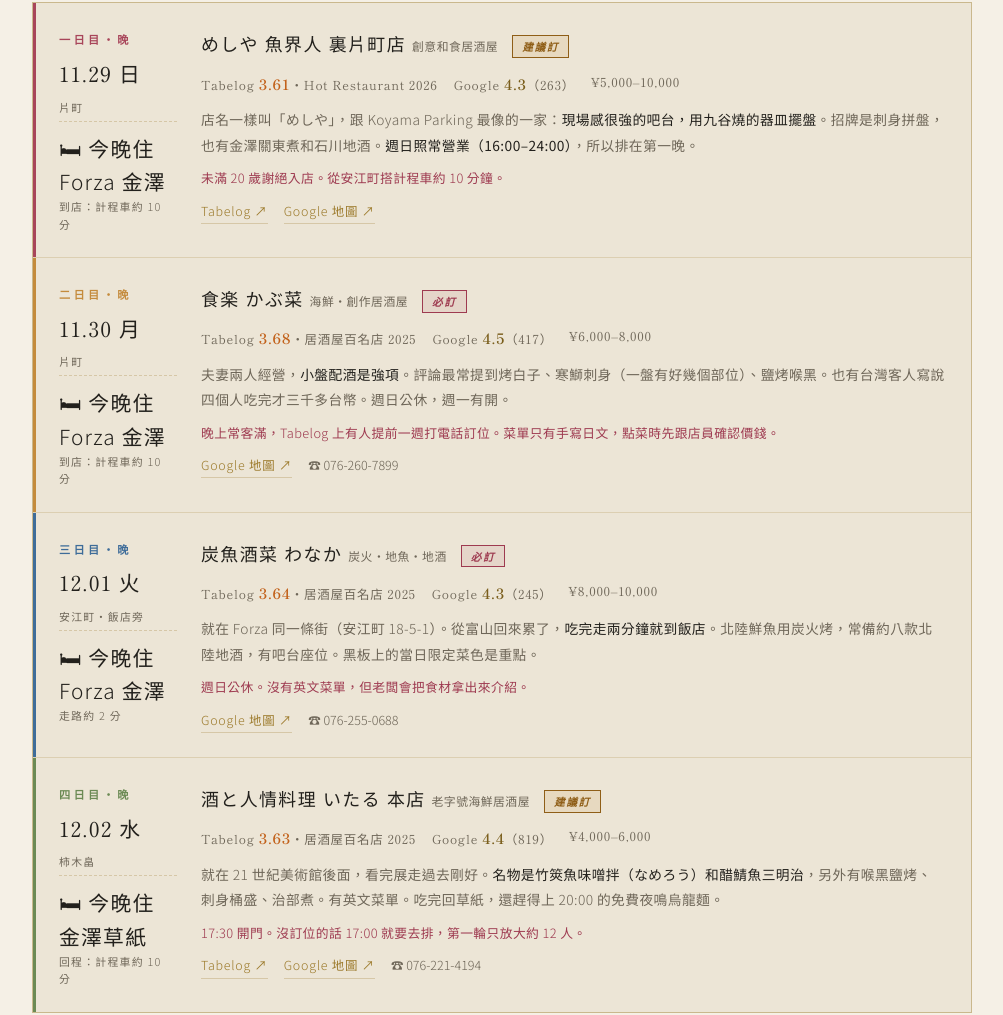
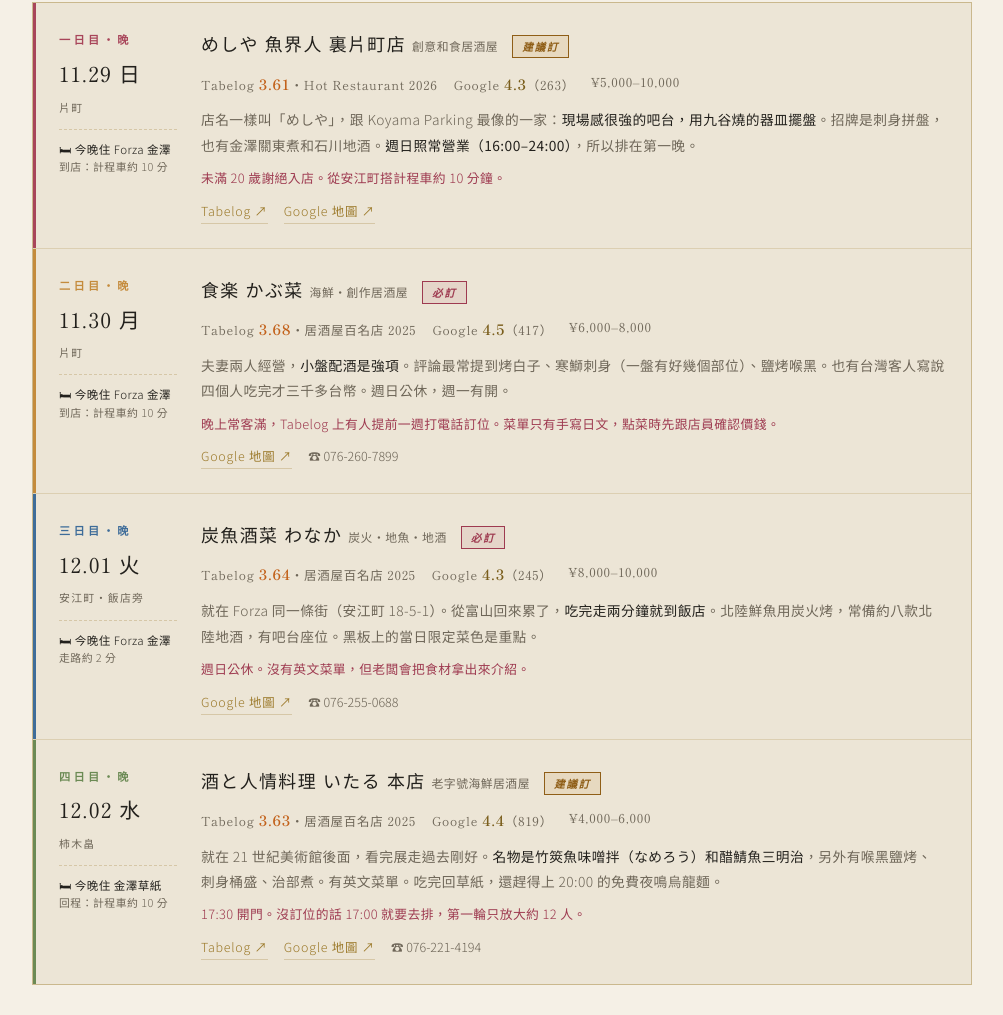
Before and after one commit to davidberger1210/kanazawa-2026, a plain HTML site: page index.html in a window 1280 px wide. Shown: the part 4802-5817 px from the top of the page, without its empty margins (138-1141 px from the left). Drawn offline with Linux system fonts and the light colour scheme.

Commit message:
修正住宿標示字級
Co-Authored-By: Claude Opus 5.5 <noreply@anthropic.com>
Claude-Session: https://claude.ai/code/session_01KpUGr6Q1rz5LoX7LmPYwpU

```diff
--- a/index.html
+++ b/index.html
@@ -318,8 +318,8 @@ footer p{
 .dn-when b{display:block;font-size:.7rem;letter-spacing:.3em;font-weight:600}
 .dn-when i{display:block;font-style:normal;font-size:1.3rem;letter-spacing:.06em;margin-top:4px;color:var(--paper)}
 .dn-when small{display:block;font-size:.68rem;letter-spacing:.12em;color:var(--paper-dim);margin-top:4px}
-.dn-stay{display:block;margin-top:12px;padding-top:10px;border-top:1px dashed var(--hair);font-family:var(--sans);font-size:.72rem;letter-spacing:.04em;color:var(--paper);line-height:1.6}
-.dn-stay span{display:block;color:var(--paper-dim);font-size:.68rem}
+.dn-when .dn-stay{display:block;margin-top:12px;font-style:normal;padding-top:10px;border-top:1px dashed var(--hair);font-family:var(--sans);font-size:.72rem;letter-spacing:.04em;color:var(--paper);line-height:1.6}
+.dn-when .dn-stay span{display:block;margin:0;color:var(--paper-dim);font-size:.68rem}
 .day-stay{display:inline-block;margin-top:10px;font-size:.78rem;letter-spacing:.06em;color:var(--paper);border:1px solid var(--hair);padding:3px 10px;background:var(--ink-2)}
 .day-stay b{font-family:var(--mincho);color:var(--foil);font-weight:600;margin-right:6px}
 .dn-top{display:flex;flex-wrap:wrap;align-items:baseline;gap:8px 14px;margin-bottom:6px}
@@ -392,7 +392,8 @@ footer p{
   .dn{grid-template-columns:1fr;gap:12px;padding:22px 20px 20px 22px}
   .dn-when i{display:inline;font-size:1.05rem;margin-left:8px}
   .dn-when small{display:inline;margin-left:8px}
-  .dn-stay{display:block}
+  .dn-when .dn-stay{display:block;font-size:.74rem}
+  .dn-when .dn-stay span{display:inline;margin-left:8px}
   .eats{grid-template-columns:1fr}
   .bench{font-size:.8rem}
   .bench .hide-m{display:none}
@@ -573,7 +574,7 @@ footer p{
   <div class="dinners">
     <!-- D1 -->
     <div class="dn rise" style="--c:var(--enji)">
-      <div class="dn-when"><b>一日目・晚</b><i>11.29 日</i><small>片町</small><i class="dn-stay">🛏 今晚住 Forza 金澤<span>到店：計程車約 10 分</span></i></div>
+      <div class="dn-when"><b>一日目・晚</b><i>11.29 日</i><small>片町</small><span class="dn-stay">🛏 今晚住 Forza 金澤<span>到店：計程車約 10 分</span></span></div>
       <div>
         <div class="dn-top"><h4>めしや 魚界人 裏片町店<small>創意和食居酒屋</small></h4><i class="bk rec">建議訂</i></div>
         <div class="score"><span class="tl">Tabelog <b>3.61</b>・Hot Restaurant 2026</span><span>Google <b>4.3</b>（263）</span><span>¥5,000–10,000</span></div>
@@ -585,7 +586,7 @@ footer p{
 
     <!-- D2 -->
     <div class="dn rise" style="--c:var(--odo)">
-      <div class="dn-when"><b>二日目・晚</b><i>11.30 月</i><small>片町</small><i class="dn-stay">🛏 今晚住 Forza 金澤<span>到店：計程車約 10 分</span></i></div>
+      <div class="dn-when"><b>二日目・晚</b><i>11.30 月</i><small>片町</small><span class="dn-stay">🛏 今晚住 Forza 金澤<span>到店：計程車約 10 分</span></span></div>
       <div>
         <div class="dn-top"><h4>食楽 かぶ菜<small>海鮮・創作居酒屋</small></h4><i class="bk must">必訂</i></div>
         <div class="score"><span class="tl">Tabelog <b>3.68</b>・居酒屋百名店 2025</span><span>Google <b>4.5</b>（417）</span><span>¥6,000–8,000</span></div>
@@ -597,7 +598,7 @@ footer p{
 
     <!-- D3 -->
     <div class="dn rise" style="--c:var(--ai)">
-      <div class="dn-when"><b>三日目・晚</b><i>12.01 火</i><small>安江町・飯店旁</small><i class="dn-stay">🛏 今晚住 Forza 金澤<span>走路約 2 分</span></i></div>
+      <div class="dn-when"><b>三日目・晚</b><i>12.01 火</i><small>安江町・飯店旁</small><span class="dn-stay">🛏 今晚住 Forza 金澤<span>走路約 2 分</span></span></div>
       <div>
         <div class="dn-top"><h4>炭魚酒菜 わなか<small>炭火・地魚・地酒</small></h4><i class="bk must">必訂</i></div>
         <div class="score"><span class="tl">Tabelog <b>3.64</b>・居酒屋百名店 2025</span><span>Google <b>4.3</b>（245）</span><span>¥8,000–10,000</span></div>
@@ -609,7 +610,7 @@ footer p{
 
     <!-- D4 -->
     <div class="dn rise" style="--c:var(--kusa)">
-      <div class="dn-when"><b>四日目・晚</b><i>12.02 水</i><small>柿木畠</small><i class="dn-stay">🛏 今晚住 金澤草紙<span>回程：計程車約 10 分</span></i></div>
+      <div class="dn-when"><b>四日目・晚</b><i>12.02 水</i><small>柿木畠</small><span class="dn-stay">🛏 今晚住 金澤草紙<span>回程：計程車約 10 分</span></span></div>
       <div>
         <div class="dn-top"><h4>酒と人情料理 いたる 本店<small>老字號海鮮居酒屋</small></h4><i class="bk rec">建議訂</i></div>
         <div class="score"><span class="tl">Tabelog <b>3.63</b>・居酒屋百名店 2025</span><span>Google <b>4.4</b>（819）</span><span>¥4,000–6,000</span></div>
```
